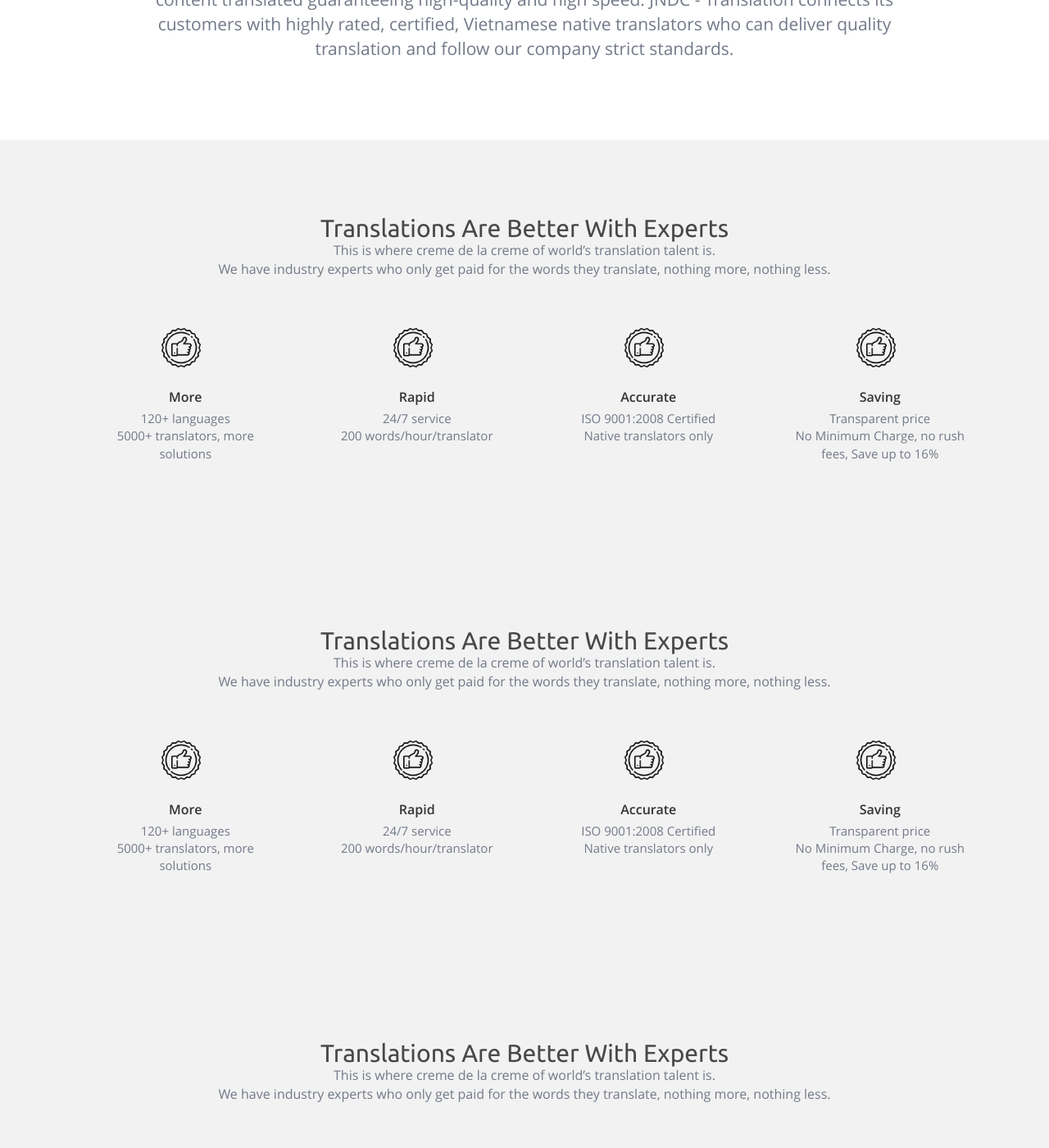
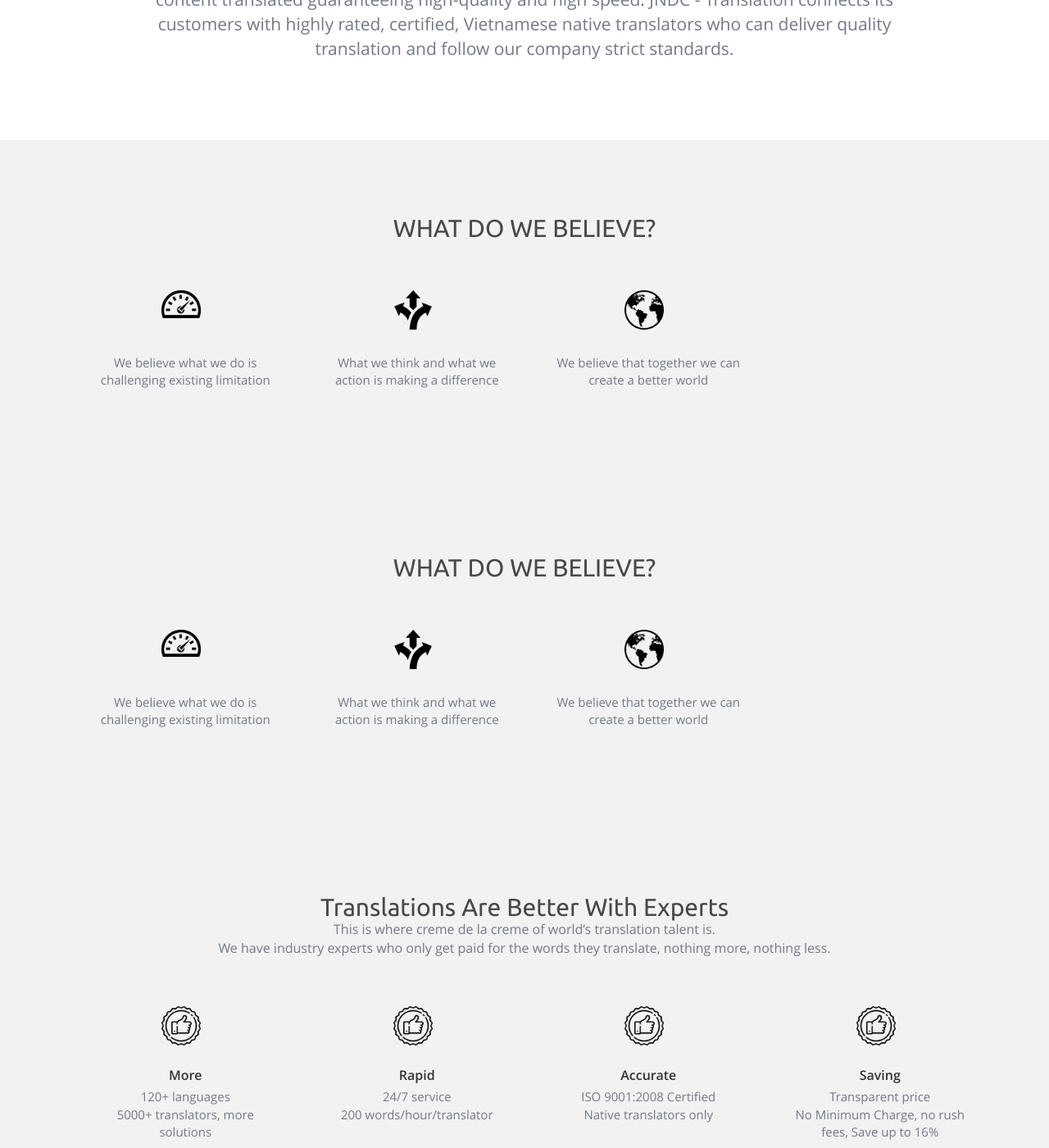
Before and after one commit to jndctranslation/landing_page, a Jekyll site: the page built from pages/about.md, in a window 1280 px wide and 1400 px high, scrolled down 1024 px. Shown: the whole window at 82% size. Built offline with Jekyll 4.4.1, drawn with Linux system fonts in a browser that asks for light colours.

Commit message:
Update Website Pages “about_page_information”

```diff
--- a/_data/pages/about.yml
+++ b/_data/pages/about.yml
@@ -31,23 +31,17 @@
   background_image: ''
   color_overlay: 'rgba(50, 50, 50, 0)'
   items:
-    - icon: /assets/images/upload/recommended.png
-      text: '120+ languages <br/>5000+ translators, more solutions'
-      title: More
-    - icon: /assets/images/upload/recommended.png
-      text: 24/7 service <br/>200 words/hour/translator
-      title: Rapid
-    - icon: /assets/images/upload/recommended.png
-      text: 'ISO 9001:2008 Certified <br/>Native translators only'
-      title: Accurate
-    - icon: /assets/images/upload/recommended.png
-      text: 'Transparent price <br/>No Minimum Charge, no rush fees, Save up to 16%'
-      title: Saving
-  text: >-
-    This is where creme de la creme of world’s translation talent is. <br/>We
-    have industry experts who only get paid for the words they translate,
-    nothing more, nothing less.
-  title: Translations Are Better With Experts
+    - icon: /assets/images/upload/img_180522.png
+      text: We believe what we do is challenging existing limitation
+      title: ''
+    - icon: /assets/images/upload/directions-icon-png-5.png
+      text: What we think and what we action is making a difference
+      title: ''
+    - icon: /assets/images/upload/44386.png
+      text: We believe that together we can create a better world
+      title: ''
+  text: ''
+  title: WHAT DO WE BELIEVE?
   visible: true
 block_4:
   background_image: ''
```
